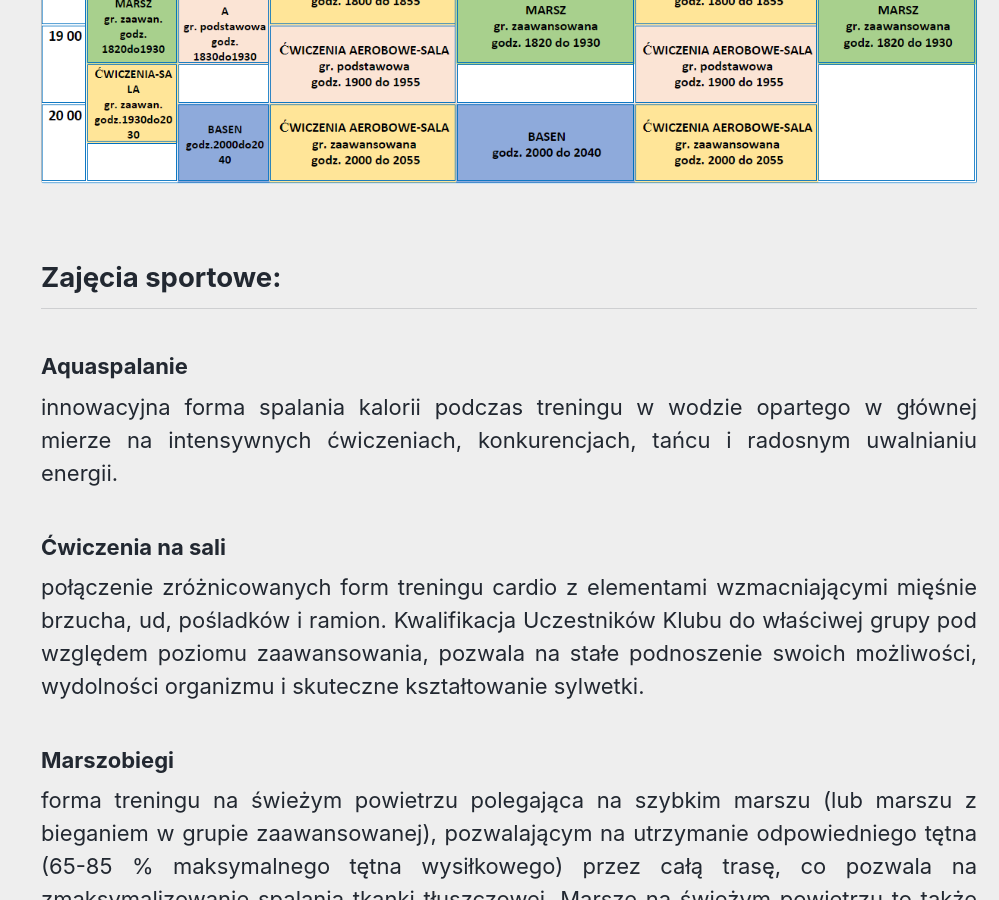
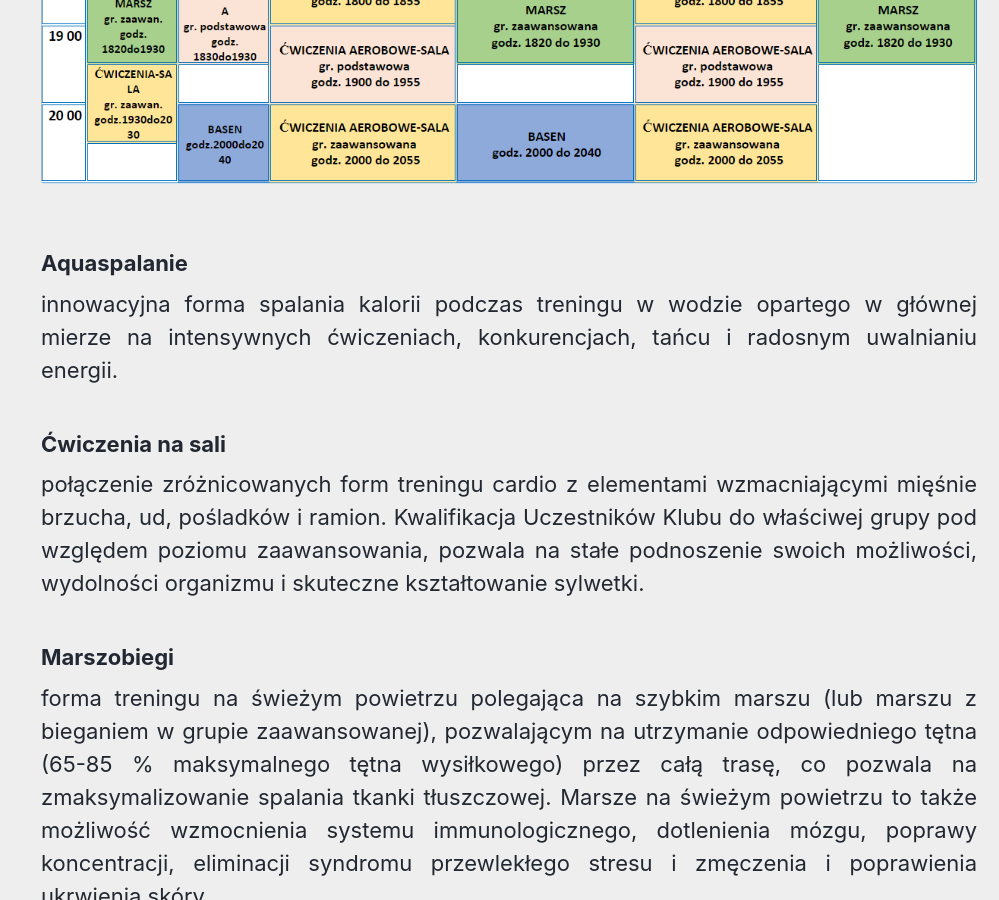
Before and after one commit to PiotrowskiD/PiotrowskiD.github.io, a Jekyll site: the page built from _pages/zajecia.md, in a window 1280 px wide and 900 px high, scrolled down 719 px. Shown: the whole window, without its empty margins (281-1280 px from the left). Built offline with Jekyll 4.4.1, drawn with Linux system fonts in a browser that asks for light colours; cached includes are drawn as plain includes; nearby versions of some CDN libraries.

Commit message:
remove wrong h2

```diff
--- a/_pages/zajecia.md
+++ b/_pages/zajecia.md
@@ -10,7 +10,6 @@ header:
 ---
 {% include figure image_path="/assets/images/grafik2.png" alt="Grafik" caption="" %}
 
-## Zajęcia sportowe:
 
 ### Aquaspalanie
 innowacyjna forma spalania kalorii podczas treningu w
```
